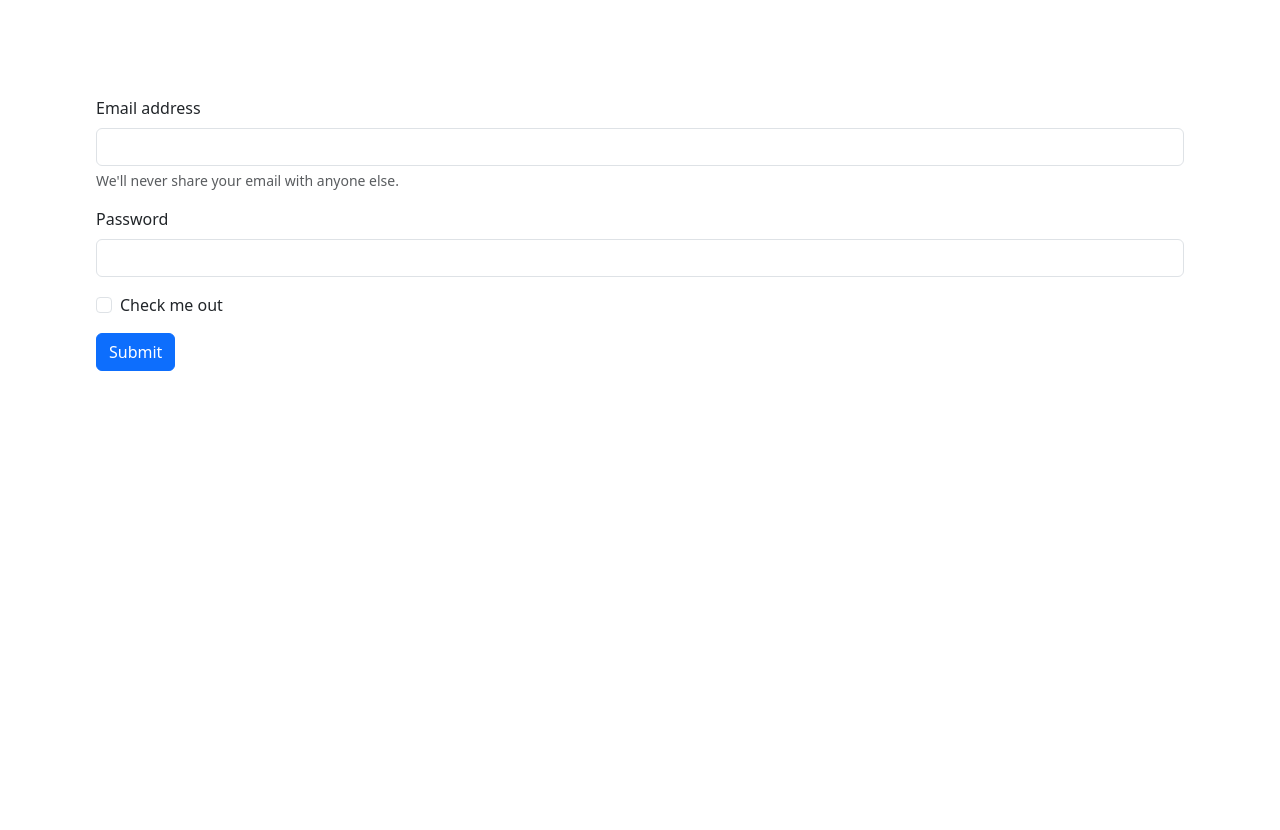
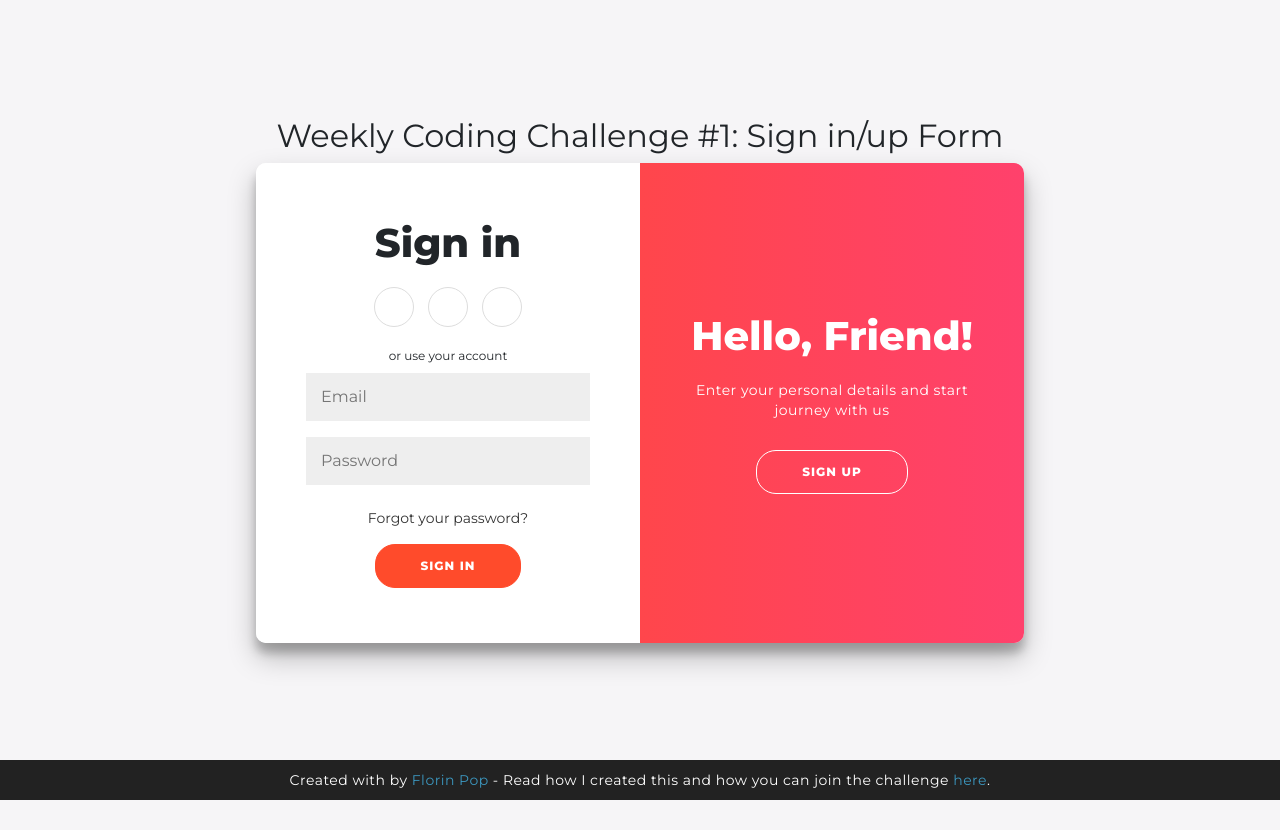
Before and after one commit to PablolzDev/GATES-PABLO_ANDRES_LOPEZ_ZAPATA-HU-TypeScript-API, a website: page index.html in a window 1280 px wide. Before the commit the page ends 800 px from the top, so only its background shows below. Drawn offline with nearby package versions, Linux system fonts and the light colour scheme.

Commit message:
Form login

```diff
--- a/index.html
+++ b/index.html
@@ -1,29 +1,73 @@
 <!doctype html>
 <html lang="en">
+
 <head>
   <meta charset="UTF-8" />
   <link rel="icon" type="image/svg+xml" href="/vite.svg" />
   <meta name="viewport" content="width=device-width, initial-scale=1.0" />
-    <link href="https://cdn.jsdelivr.net/npm/bootstrap@5.3.3/dist/css/bootstrap.min.css" rel="stylesheet" integrity="sha384-QWTKZyjpPEjISv5WaRU9OFeRpok6YctnYmDr5pNlyT2bRjXh0JMhjY6hW+ALEwIH" crossorigin="anonymous">
+  <link href="https://cdn.jsdelivr.net/npm/bootstrap@5.3.3/dist/css/bootstrap.min.css" rel="stylesheet"
+    integrity="sha384-QWTKZyjpPEjISv5WaRU9OFeRpok6YctnYmDr5pNlyT2bRjXh0JMhjY6hW+ALEwIH" crossorigin="anonymous">
+    <link rel="stylesheet" href="./src/Css/styles.css">
   <title>Vite + TS</title>
 </head>
+
 <body>
-    <form class="p-5 m-5">
-      <div class="mb-3">
-        <label for="exampleInputEmail1" class="form-label">Email address</label>
-        <input type="email" class="form-control" id="exampleInputEmail1" aria-describedby="emailHelp">
-        <div id="emailHelp" class="form-text">We'll never share your email with anyone else.</div>
+  <h2>Weekly Coding Challenge #1: Sign in/up Form</h2>
+  <div class="container" id="container">
+    <div class="form-container sign-up-container">
+      <form action="#">
+        <h1>Create Account</h1>
+        <div class="social-container">
+          <a href="#" class="social"><i class="fab fa-facebook-f"></i></a>
+          <a href="#" class="social"><i class="fab fa-google-plus-g"></i></a>
+          <a href="#" class="social"><i class="fab fa-linkedin-in"></i></a>
         </div>
-      <div class="mb-3">
-        <label for="exampleInputPassword1" class="form-label">Password</label>
-        <input type="password" class="form-control" id="exampleInputPassword1">
+        <span>or use your email for registration</span>
+        <input type="text" placeholder="Name" />
+        <input type="email" placeholder="Email" />
+        <input type="password" placeholder="Password" />
+        <button>Sign Up</button>
+      </form>
     </div>
-      <div class="mb-3 form-check">
-        <input type="checkbox" class="form-check-input" id="exampleCheck1">
-        <label class="form-check-label" for="exampleCheck1">Check me out</label>
+    <div class="form-container sign-in-container">
+      <form action="#">
+        <h1>Sign in</h1>
+        <div class="social-container">
+          <a href="#" class="social"><i class="fab fa-facebook-f"></i></a>
+          <a href="#" class="social"><i class="fab fa-google-plus-g"></i></a>
+          <a href="#" class="social"><i class="fab fa-linkedin-in"></i></a>
         </div>
-      <button type="submit" class="btn btn-primary">Submit</button>
+        <span>or use your account</span>
+        <input type="email" placeholder="Email" />
+        <input type="password" placeholder="Password" />
+        <a href="#">Forgot your password?</a>
+        <button>Sign In</button>
       </form>
+    </div>
+    <div class="overlay-container">
+      <div class="overlay">
+        <div class="overlay-panel overlay-left">
+          <h1>Welcome Back!</h1>
+          <p>To keep connected with us please login with your personal info</p>
+          <button class="ghost" id="signIn">Sign In</button>
+        </div>
+        <div class="overlay-panel overlay-right">
+          <h1>Hello, Friend!</h1>
+          <p>Enter your personal details and start journey with us</p>
+          <button class="ghost" id="signUp">Sign Up</button>
+        </div>
+      </div>
+    </div>
+  </div>
+
+  <footer>
+    <p>
+      Created with <i class="fa fa-heart"></i> by
+      <a target="_blank" href="https://florin-pop.com">Florin Pop</a>
+      - Read how I created this and how you can join the challenge
+      <a target="_blank" href="https://www.florin-pop.com/blog/2019/03/double-slider-sign-in-up-form/">here</a>.
+    </p>
+  </footer>
 </body>
 
 </html>
--- /dev/null
+++ b/src/Css/styles.css
@@ -0,0 +1,251 @@
+@import url('https://fonts.googleapis.com/css?family=Montserrat:400,800');
+
+* {
+	box-sizing: border-box;
+}
+
+body {
+	background: #f6f5f7;
+	display: flex;
+	justify-content: center;
+	align-items: center;
+	flex-direction: column;
+	font-family: 'Montserrat', sans-serif;
+	height: 100vh;
+	margin: -20px 0 50px;
+}
+
+h1 {
+	font-weight: bold;
+	margin: 0;
+}
+
+h2 {
+	text-align: center;
+}
+
+p {
+	font-size: 14px;
+	font-weight: 100;
+	line-height: 20px;
+	letter-spacing: 0.5px;
+	margin: 20px 0 30px;
+}
+
+span {
+	font-size: 12px;
+}
+
+a {
+	color: #333;
+	font-size: 14px;
+	text-decoration: none;
+	margin: 15px 0;
+}
+
+button {
+	border-radius: 20px;
+	border: 1px solid #FF4B2B;
+	background-color: #FF4B2B;
+	color: #FFFFFF;
+	font-size: 12px;
+	font-weight: bold;
+	padding: 12px 45px;
+	letter-spacing: 1px;
+	text-transform: uppercase;
+	transition: transform 80ms ease-in;
+}
+
+button:active {
+	transform: scale(0.95);
+}
+
+button:focus {
+	outline: none;
+}
+
+button.ghost {
+	background-color: transparent;
+	border-color: #FFFFFF;
+}
+
+form {
+	background-color: #FFFFFF;
+	display: flex;
+	align-items: center;
+	justify-content: center;
+	flex-direction: column;
+	padding: 0 50px;
+	height: 100%;
+	text-align: center;
+}
+
+input {
+	background-color: #eee;
+	border: none;
+	padding: 12px 15px;
+	margin: 8px 0;
+	width: 100%;
+}
+
+.container {
+	background-color: #fff;
+	border-radius: 10px;
+  	box-shadow: 0 14px 28px rgba(0,0,0,0.25),
+			0 10px 10px rgba(0,0,0,0.22);
+	position: relative;
+	overflow: hidden;
+	width: 768px;
+	max-width: 100%;
+	min-height: 480px;
+}
+
+.form-container {
+	position: absolute;
+	top: 0;
+	height: 100%;
+	transition: all 0.6s ease-in-out;
+}
+
+.sign-in-container {
+	left: 0;
+	width: 50%;
+	z-index: 2;
+}
+
+.container.right-panel-active .sign-in-container {
+	transform: translateX(100%);
+}
+
+.sign-up-container {
+	left: 0;
+	width: 50%;
+	opacity: 0;
+	z-index: 1;
+}
+
+.container.right-panel-active .sign-up-container {
+	transform: translateX(100%);
+	opacity: 1;
+	z-index: 5;
+	animation: show 0.6s;
+}
+
+@keyframes show {
+	0%, 49.99% {
+		opacity: 0;
+		z-index: 1;
+	}
+
+	50%, 100% {
+		opacity: 1;
+		z-index: 5;
+	}
+}
+
+.overlay-container {
+	position: absolute;
+	top: 0;
+	left: 50%;
+	width: 50%;
+	height: 100%;
+	overflow: hidden;
+	transition: transform 0.6s ease-in-out;
+	z-index: 100;
+}
+
+.container.right-panel-active .overlay-container{
+	transform: translateX(-100%);
+}
+
+.overlay {
+	background: #FF416C;
+	background: -webkit-linear-gradient(to right, #FF4B2B, #FF416C);
+	background: linear-gradient(to right, #FF4B2B, #FF416C);
+	background-repeat: no-repeat;
+	background-size: cover;
+	background-position: 0 0;
+	color: #FFFFFF;
+	position: relative;
+	left: -100%;
+	height: 100%;
+	width: 200%;
+  	transform: translateX(0);
+	transition: transform 0.6s ease-in-out;
+}
+
+.container.right-panel-active .overlay {
+  	transform: translateX(50%);
+}
+
+.overlay-panel {
+	position: absolute;
+	display: flex;
+	align-items: center;
+	justify-content: center;
+	flex-direction: column;
+	padding: 0 40px;
+	text-align: center;
+	top: 0;
+	height: 100%;
+	width: 50%;
+	transform: translateX(0);
+	transition: transform 0.6s ease-in-out;
+}
+
+.overlay-left {
+	transform: translateX(-20%);
+}
+
+.container.right-panel-active .overlay-left {
+	transform: translateX(0);
+}
+
+.overlay-right {
+	right: 0;
+	transform: translateX(0);
+}
+
+.container.right-panel-active .overlay-right {
+	transform: translateX(20%);
+}
+
+.social-container {
+	margin: 20px 0;
+}
+
+.social-container a {
+	border: 1px solid #DDDDDD;
+	border-radius: 50%;
+	display: inline-flex;
+	justify-content: center;
+	align-items: center;
+	margin: 0 5px;
+	height: 40px;
+	width: 40px;
+}
+
+footer {
+    background-color: #222;
+    color: #fff;
+    font-size: 14px;
+    bottom: 0;
+    position: fixed;
+    left: 0;
+    right: 0;
+    text-align: center;
+    z-index: 999;
+}
+
+footer p {
+    margin: 10px 0;
+}
+
+footer i {
+    color: red;
+}
+
+footer a {
+    color: #3c97bf;
+    text-decoration: none;
+}
--- /dev/null
+++ b/src/index.ts
@@ -0,0 +1,6 @@
+
+const form = document.querySelector("#form-post") as HTMLFormElement
+
+form.addEventListener('submit', () =>{
+    alert('hello')
+})
```
Also changed, not shown: tsconfig.json (+103 -19 lines). Lines whose indentation alone changed are shown as unchanged.
